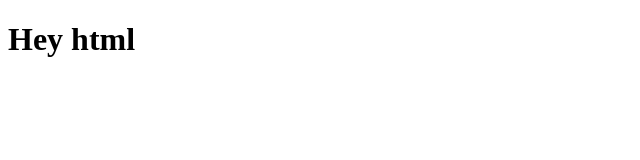
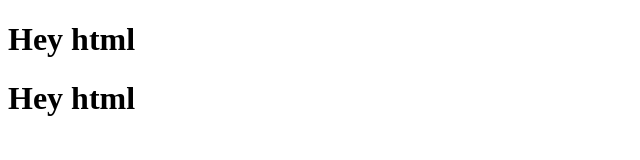
Before and after one commit to Sinofipaza/shapergit, a plain HTML site: page index.html in a window 1280 px wide. Shown: the whole page, without its empty margins (0-640 px from the left). Drawn offline with Linux system fonts and the light colour scheme.

Commit message:
edited css

```diff
--- a/index.html
+++ b/index.html
@@ -6,6 +6,9 @@
     <title>Document</title>
 </head>
 <body>
+
     <h1>Hey html</h1>
+
+    <h1 class="headings">Hey html</h1>
 </body>
 </html>
--- a/style.css
+++ b/style.css
@@ -0,0 +1,3 @@
+.headings {
+    height: auto;
+}
```
